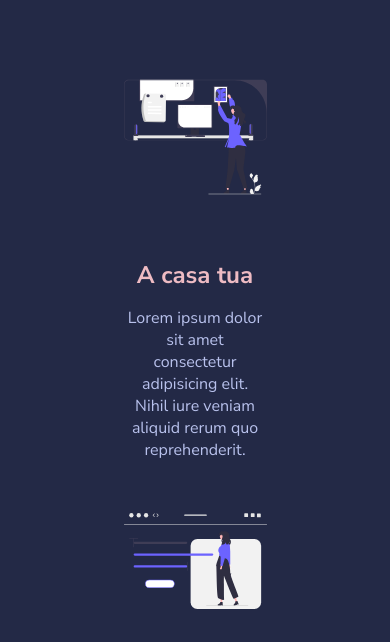
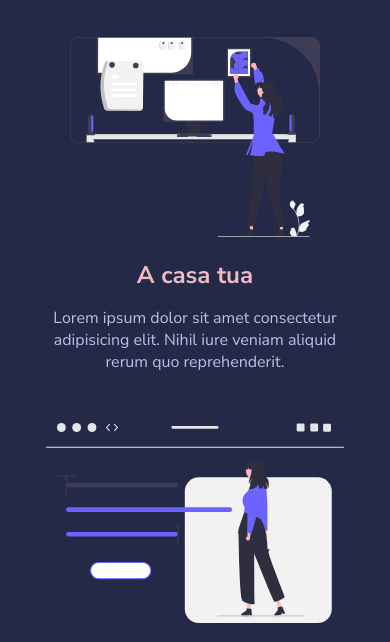
Before and after one commit to RobertoZefi/html-css-resp-wannabe, a plain HTML site: page index.html in a window 390 px wide. Shown: the part 196-838 px from the top of the page. Drawn offline with Linux system fonts and the light colour scheme.

Commit message:
FEAT ipad responsive added

```diff
--- a/css/app.css
+++ b/css/app.css
@@ -1,6 +1,12 @@
+@media screen and (max-width:820px){
+    .container{
+        width: 100%;
+    }
+}
+
 @media screen and (max-width:768px){
     .container{
-        max-width: 100%;
+        width: 100%;
     }
 }
 
@@ -11,11 +17,11 @@
     }
 
     .row{
-        flex-direction: column;
-        align-items: center;
+        flex-wrap: wrap;
+        gap: 50px;
     }
 
-    /*.col{
+    .col{
         flex-basis: 100%;
-    }*/
+    }
 }
```
